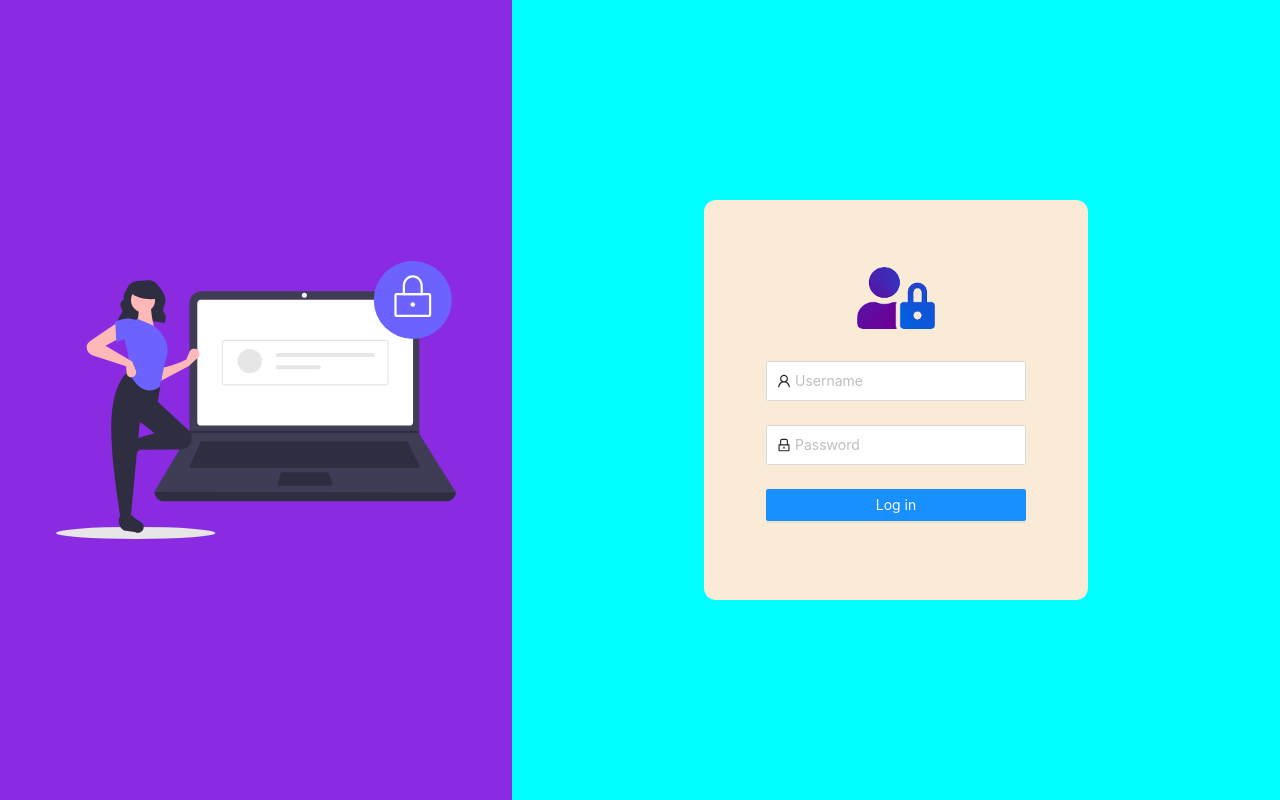
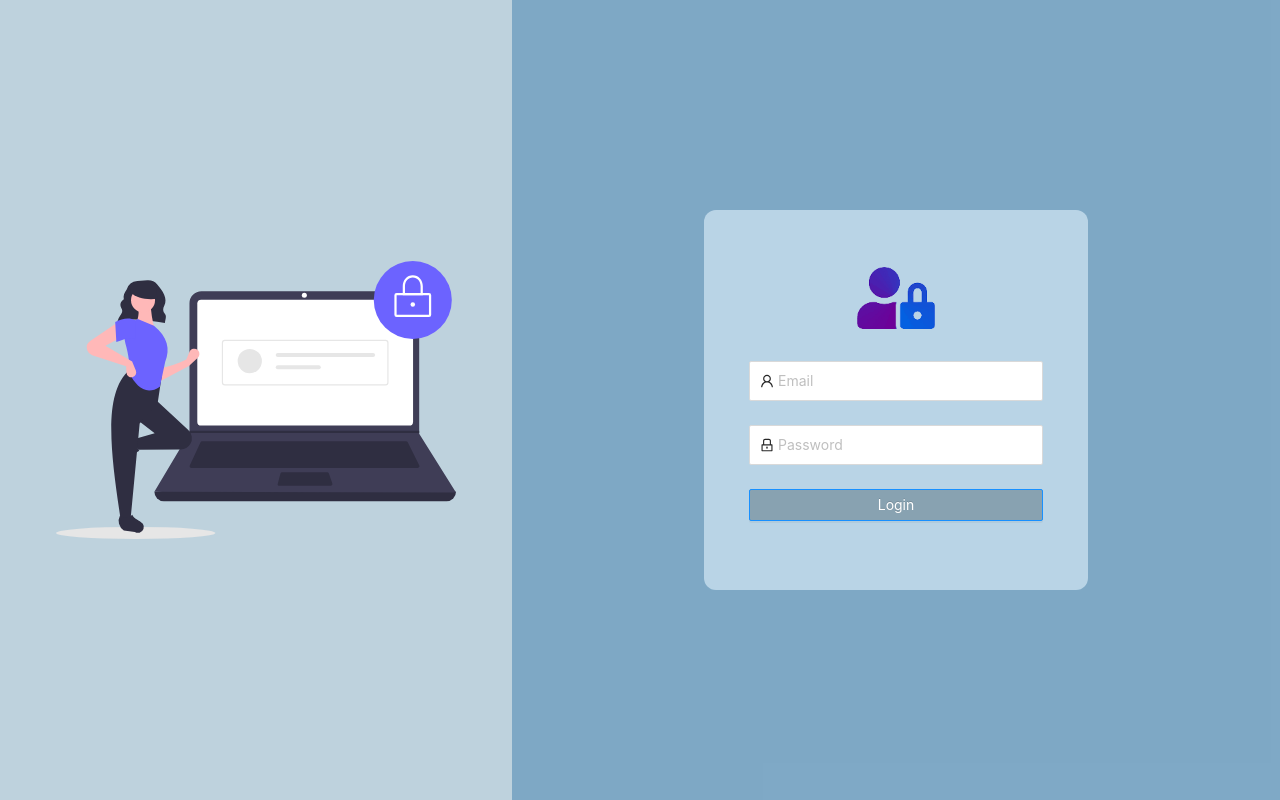
Before and after one commit to manggic/Dashboard, a React (Create React App) app: page / in a window 1280 px wide. Built offline with nearby package versions, Linux system fonts and the light colour scheme.

Commit message:
chnaged the back-ground colors

```diff
--- a/src/App.css
+++ b/src/App.css
@@ -1,12 +1,12 @@
 .app {
   width: 100%;
-  height: 100vh;
-  background-color: antiquewhite;
+  background-color: #e6f7ff;
   box-sizing: border-box;
 }
 
 .body {
-  height: 100vh;
+  min-height: 100vh;
+
   padding: 15px 40px;
   width: 80%;
 }
--- a/src/components/SignIn.js
+++ b/src/components/SignIn.js
@@ -12,7 +12,7 @@ function SignIn() {
     password: "",
   });
   const history = useHistory();
-
+  const [form] = Form.useForm();
   const login = (e) => {
     e.preventDefault();
   };
@@ -24,7 +24,7 @@ function SignIn() {
   const onFinish = (values) => {
     console.log("Success:", values);
 
-    if (values.username && values.password) {
+    if (values.email && values.password) {
       localStorage.setItem("token", "signin");
 
       history.push("/dashboard");
@@ -49,8 +49,8 @@ function SignIn() {
       </div>
 
       <div className="signInRight">
-        <div className="form">
-          <div>
+        <div className="formContainer">
+          <div className="imageContainer">
             <img
               style={{
                 width: "260px",
@@ -59,7 +59,10 @@ function SignIn() {
               }}
               src={loginLogo}
             />
+          </div>
+
           <Form
+            form={form}
             name="normal_login"
             className="login-form"
             initialValues={{
@@ -68,7 +71,7 @@ function SignIn() {
             onFinish={onFinish}
           >
             <Form.Item
-                name="username"
+              name="email"
               rules={[
                 {
                   required: true,
@@ -78,7 +81,9 @@ function SignIn() {
             >
               <Input
                 prefix={<UserOutlined className="site-form-item-icon" />}
-                  placeholder="Username"
+                type="email"
+                placeholder="Email"
+                value={""}
               />
             </Form.Item>
             <Form.Item
@@ -105,19 +110,37 @@ function SignIn() {
                   Forgot password
                 </a>
               </Form.Item> */}
-
             <Form.Item>
               <Button
                 type="primary"
                 htmlType="submit"
                 className="login-form-button"
               >
-                  Log in
+                Login
               </Button>
+              {/* <div className="signupSection">
+                Want to{" "}
+                <span
+                  onClick={() => {
+                    form.resetFields();
+
+                    setState({
+                      // userName: "",
+                      // password: "",
+                      whatOptionToShow:
+                        state.whatOptionToShow === "SignUp"
+                          ? "LogIn"
+                          : "SignUp",
+                    });
+                  }}
+                  className="signup"
+                >
+                  "Log In"
+                </span>
+              </div> */}
               {/* Or <a href="">register now!</a> */}
             </Form.Item>
           </Form>
-          </div>
         </div>
       </div>
     </div>
--- a/src/styles/NavBar.css
+++ b/src/styles/NavBar.css
@@ -1,12 +1,13 @@
 .nav {
   padding: 50px;
   width: 20%;
-  height: 100vh;
-  background-color: aliceblue;
+  min-height: 100vh;
+  background-color: #6e6cf1;
+  color: azure;
 }
 
 #active {
-  color: brown;
+  color: #ff7875;
   font-weight: 600;
 }
 
--- a/src/styles/SignIn.css
+++ b/src/styles/SignIn.css
@@ -6,6 +6,19 @@
   padding: 8px 10px;
 }
 
+.imageContainer {
+  justify-content: center;
+  display: flex;
+}
+.formContainer {
+  /* display: flex;
+  justify-content: center;
+  align-items: center; */
+  padding: 45px;
+  background: #e6f7ff91;
+  width: 50%;
+  border-radius: 12px;
+}
 .signInRight {
   justify-content: center;
   width: 60%;
@@ -13,14 +26,14 @@
   flex-direction: column;
   justify-content: center;
   align-items: center;
-  background: aqua;
+  background: #0e53877a;
 }
 
 .signInLeft {
   display: flex;
   justify-content: center;
   height: 100vh;
-  background: blueviolet;
+  background: rgb(190 210 221);
   width: 40%;
   align-items: center;
 }
@@ -48,3 +61,7 @@
 .login-form-button {
   width: 100%;
 }
+
+.ant-btn-primary {
+  background-color: #88a2b1;
+}
```
Lines whose indentation alone changed are shown as unchanged.
